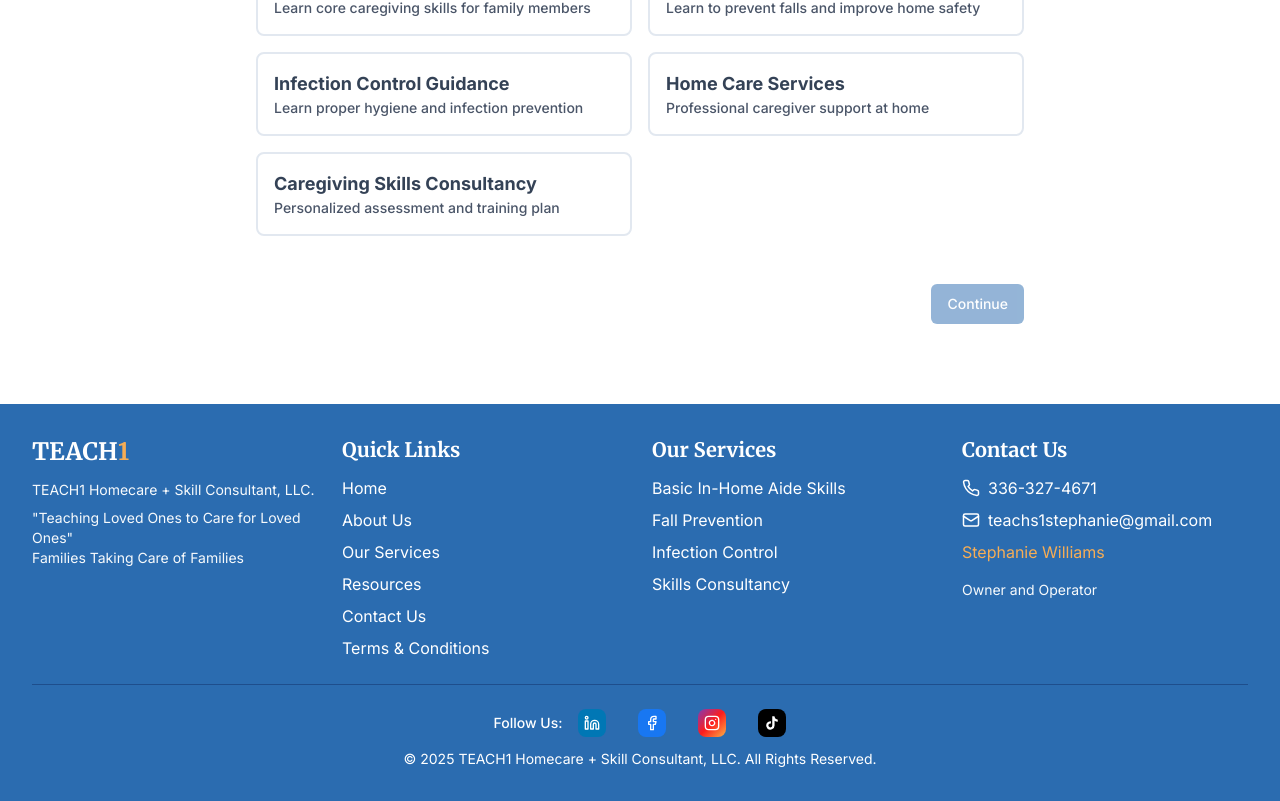
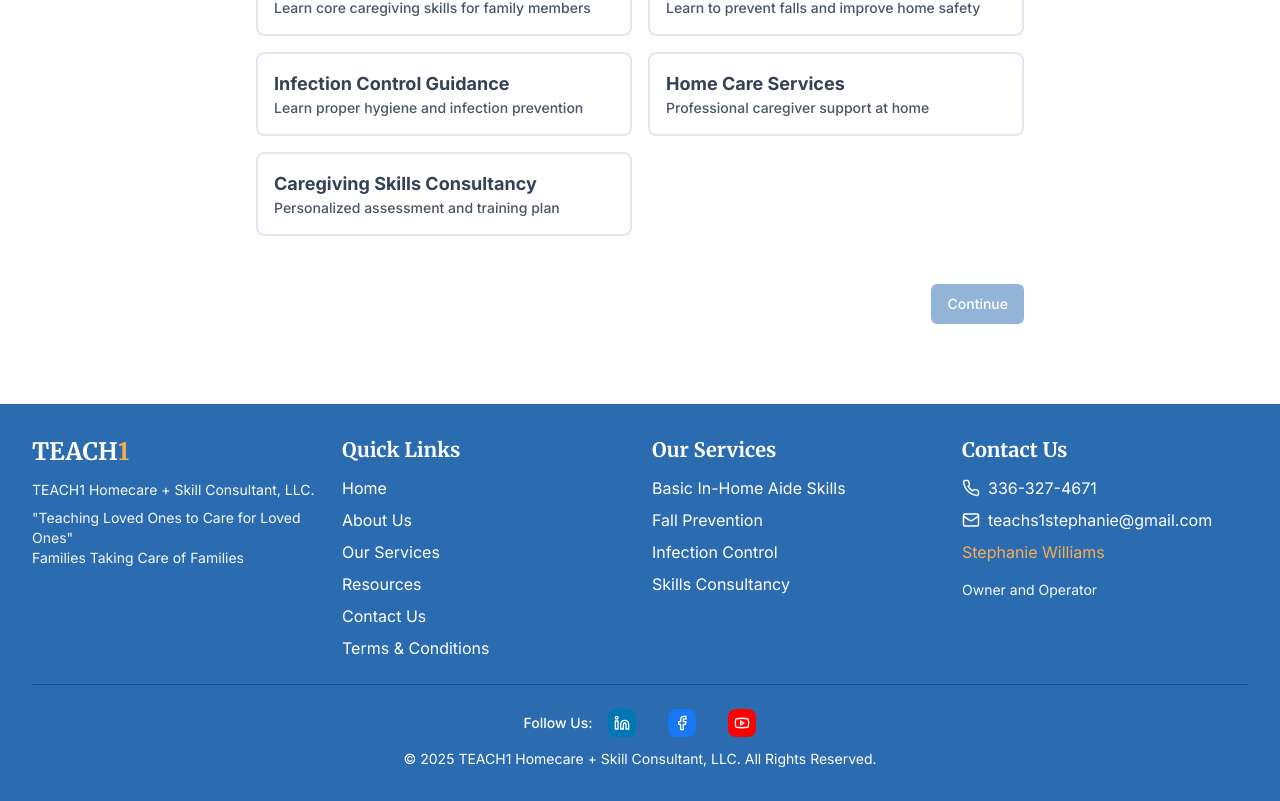
Before and after one commit to DidierShemaGatete/teach1-project-development, a React (Vite) app: page /book in a window 1280 px wide. Shown: the part 620-1421 px from the top of the page. Built offline with nearby package versions, Linux system fonts and the light colour scheme.

Commit message:
Update social media links
Updated social media icons with new links for LinkedIn, Facebook, and YouTube.

```diff
--- a/src/components/Footer.tsx
+++ b/src/components/Footer.tsx
@@ -1,7 +1,7 @@
 
 import React from 'react';
 import { Link } from 'react-router-dom';
-import { Mail, Phone, Linkedin, Facebook, Instagram } from 'lucide-react';
+import { Mail, Phone, Linkedin, Facebook, Youtube } from 'lucide-react';
 
 const Footer = () => {
   const currentYear = new Date().getFullYear();
@@ -75,7 +75,7 @@ const Footer = () => {
               <span className="text-sm font-medium">Follow Us:</span>
               <div className="flex space-x-8">
                 <a
-                  href="https://linkedin.com/company/teach1care"
+                  href="https://www.linkedin.com/in/teach1-consultancy-4b7504376/"
                   target="_blank"
                   rel="noopener noreferrer"
                   className="transition-transform hover:scale-110"
@@ -85,7 +85,7 @@ const Footer = () => {
                   </div>
                 </a>
                 <a
-                  href="https://facebook.com/teach1care"
+                  href="https://www.facebook.com/profile.php?id=61578838132629"
                   target="_blank"
                   rel="noopener noreferrer"
                   className="transition-transform hover:scale-110"
@@ -95,25 +95,13 @@ const Footer = () => {
                   </div>
                 </a>
                 <a
-                  href="https://instagram.com/teach1care"
+                  href="https://www.youtube.com/@StephanieWilliams-v8e1u"
                   target="_blank"
                   rel="noopener noreferrer"
                   className="transition-transform hover:scale-110"
                 >
-                  <div className="bg-gradient-to-br from-[#833AB4] via-[#FD1D1D] to-[#FCB045] p-1.5 rounded-lg">
-                    <Instagram size={16} className="text-white" />
-                  </div>
-                </a>
-                <a
-                  href="https://tiktok.com/@teach1care"
-                  target="_blank"
-                  rel="noopener noreferrer"
-                  className="transition-transform hover:scale-110"
-                >
-                  <div className="bg-black p-1.5 rounded-lg">
-                    <svg width="16" height="16" viewBox="0 0 24 24" fill="white">
-                      <path d="M19.59 6.69a4.83 4.83 0 0 1-3.77-4.25V2h-3.45v13.67a2.89 2.89 0 0 1-5.2 1.74 2.89 2.89 0 0 1 2.31-4.64 2.93 2.93 0 0 1 .88.13V9.4a6.84 6.84 0 0 0-1-.05A6.33 6.33 0 0 0 5 20.1a6.34 6.34 0 0 0 10.86-4.43v-7a8.16 8.16 0 0 0 4.77 1.52v-3.4a4.85 4.85 0 0 1-1-.10z"/>
-                    </svg>
+                  <div className="bg-[#FF0000] p-1.5 rounded-lg">
+                    <Youtube size={16} className="text-white" />
                   </div>
                 </a>
               </div>
```
